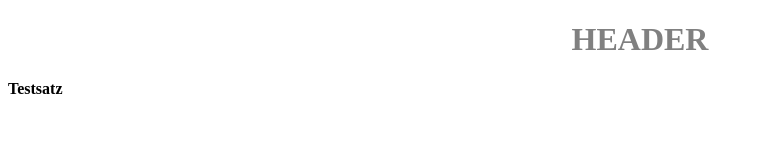
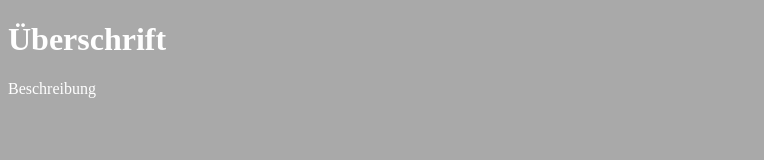
Before and after one commit to The2ndPrime/The2ndPrime.github.io, a plain HTML site: page index.html in a window 1280 px wide. Shown: the whole page, without its empty margins (0-764 px from the left). Drawn offline with Linux system fonts and the light colour scheme.

Commit message:
Einbindung eines Stylesheets

```diff
--- a/index.html
+++ b/index.html
@@ -1,16 +1,13 @@
 <!DOCTYPE html>
 <html lang="de">
     <head>
-        <style>
-            h1 {
-                text-align: center;
-                color: grey;
-            }
-        </style>
+        <title>Tab-Überschrift</title>
+        <link rel="stylesheet" href="style.css">
     </head>
+    <body>
+        <h1>Überschrift</h1>
+        <P>
+            Beschreibung
+        </P>
+    </body>
 </html>
-
-<p style="background-color: black;">
-    <h1>HEADER</h1>
-    <b>Testsatz</b>
-</p>
--- /dev/null
+++ b/style.css
@@ -0,0 +1,4 @@
+body {
+    background-color: darkgrey;
+    color: white;
+}
```
